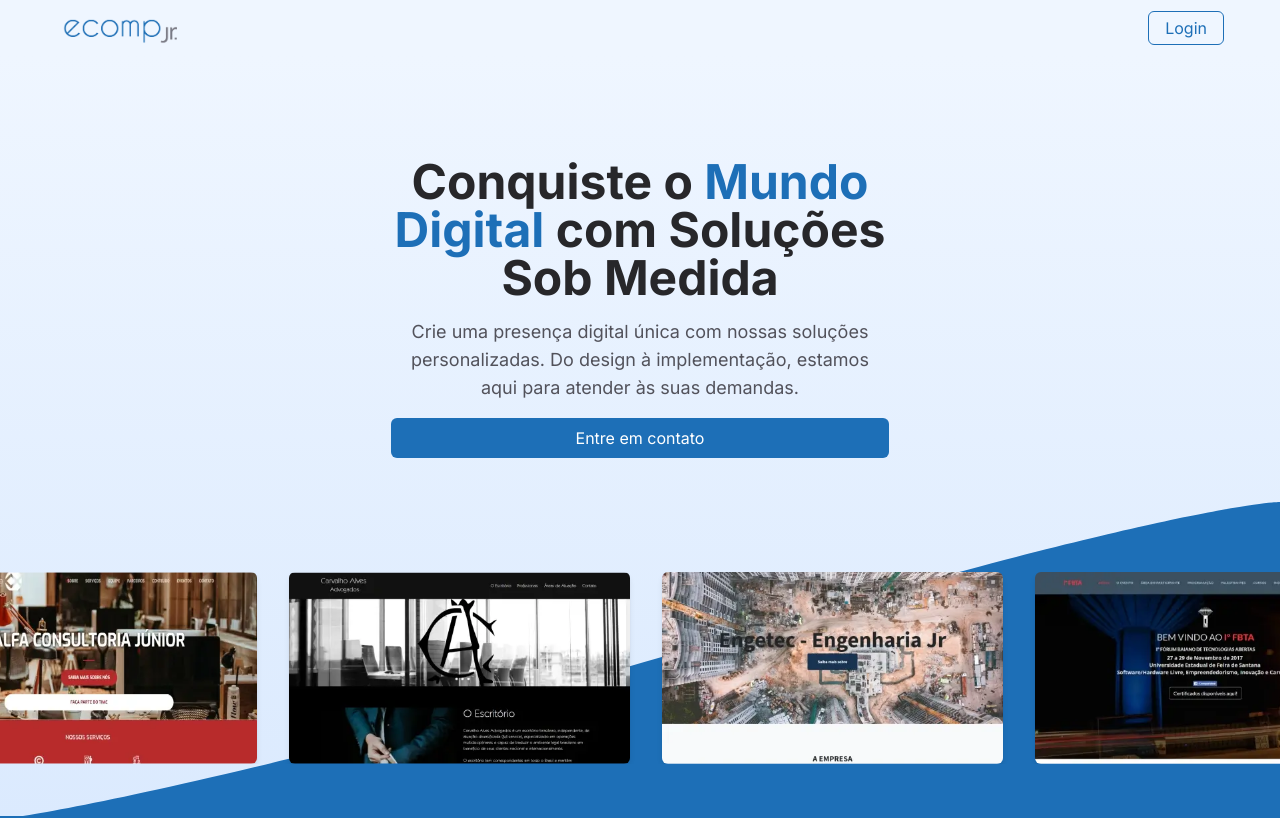
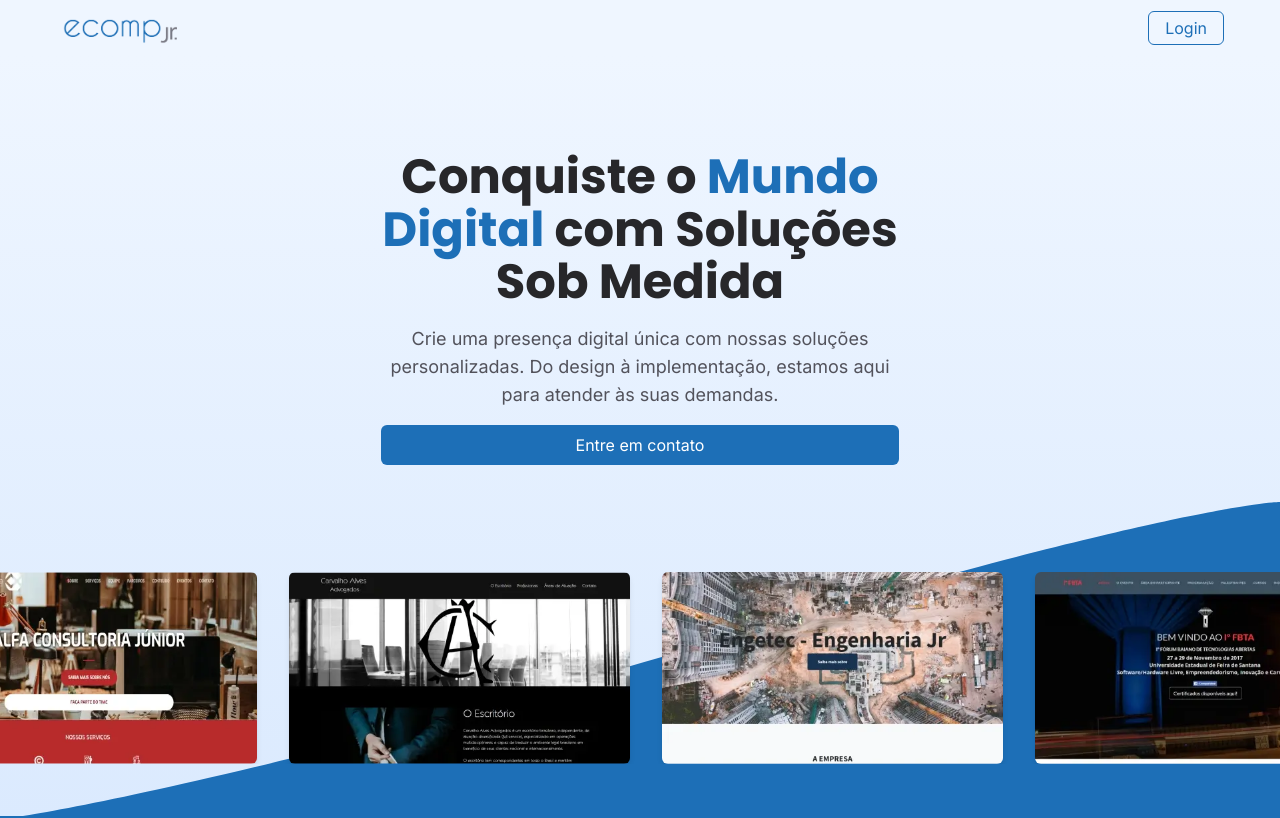
Before and after one commit to jnaraujo/prosel-ecompjr, a React (Vite) app in the folder web/: page / in a window 1280 px wide. Shown: the top 818 px of the page. Built offline with nearby package versions, Linux system fonts and the light colour scheme.

Commit message:
✨ feat: update hero h1 font

```diff
--- a/web/src/components/layouts/hero/index.tsx
+++ b/web/src/components/layouts/hero/index.tsx
@@ -7,8 +7,8 @@ import Button from "../../button"
 export default function Hero() {
   return (
     <section className="relative flex min-h-[90vh] flex-1 flex-col items-center justify-center bg-gradient-to-b from-blue-50 to-blue-100 md:min-h-[95vh] md:gap-16">
-      <div className="flex min-h-[400px] max-w-[530px] flex-col items-center justify-center gap-4 px-4 text-center">
-        <h1 className="text-2xl font-bold text-zinc-800 md:text-5xl">
+      <div className="flex min-h-[400px] max-w-[550px] flex-col items-center justify-center gap-4 px-4 text-center">
+        <h1 className="font-poppins text-3xl font-bold text-zinc-800 md:text-5xl md:leading-[1.1]">
           Conquiste o <span className="text-brand-blue">Mundo Digital</span> com
           Soluções Sob Medida
         </h1>
```
